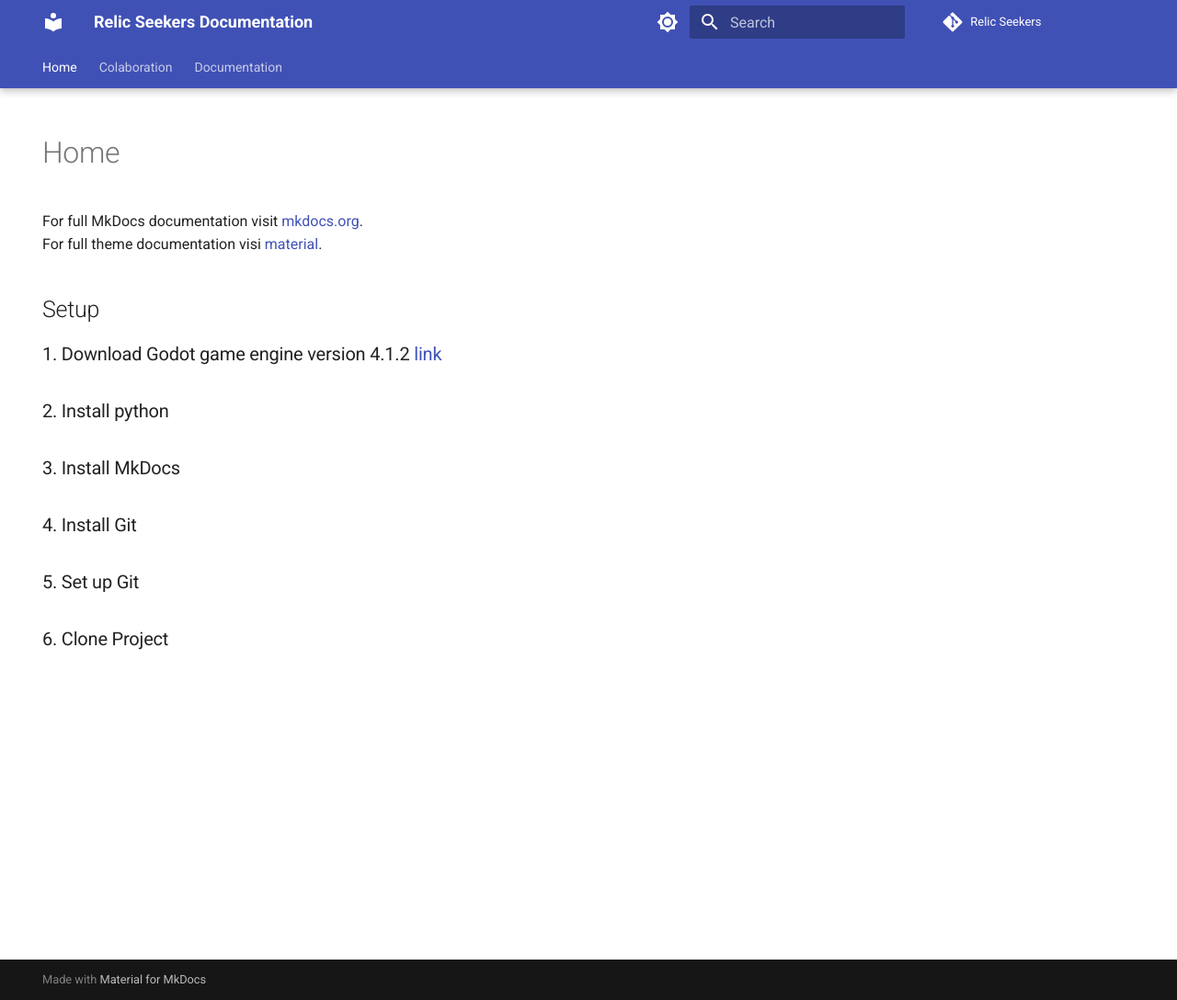
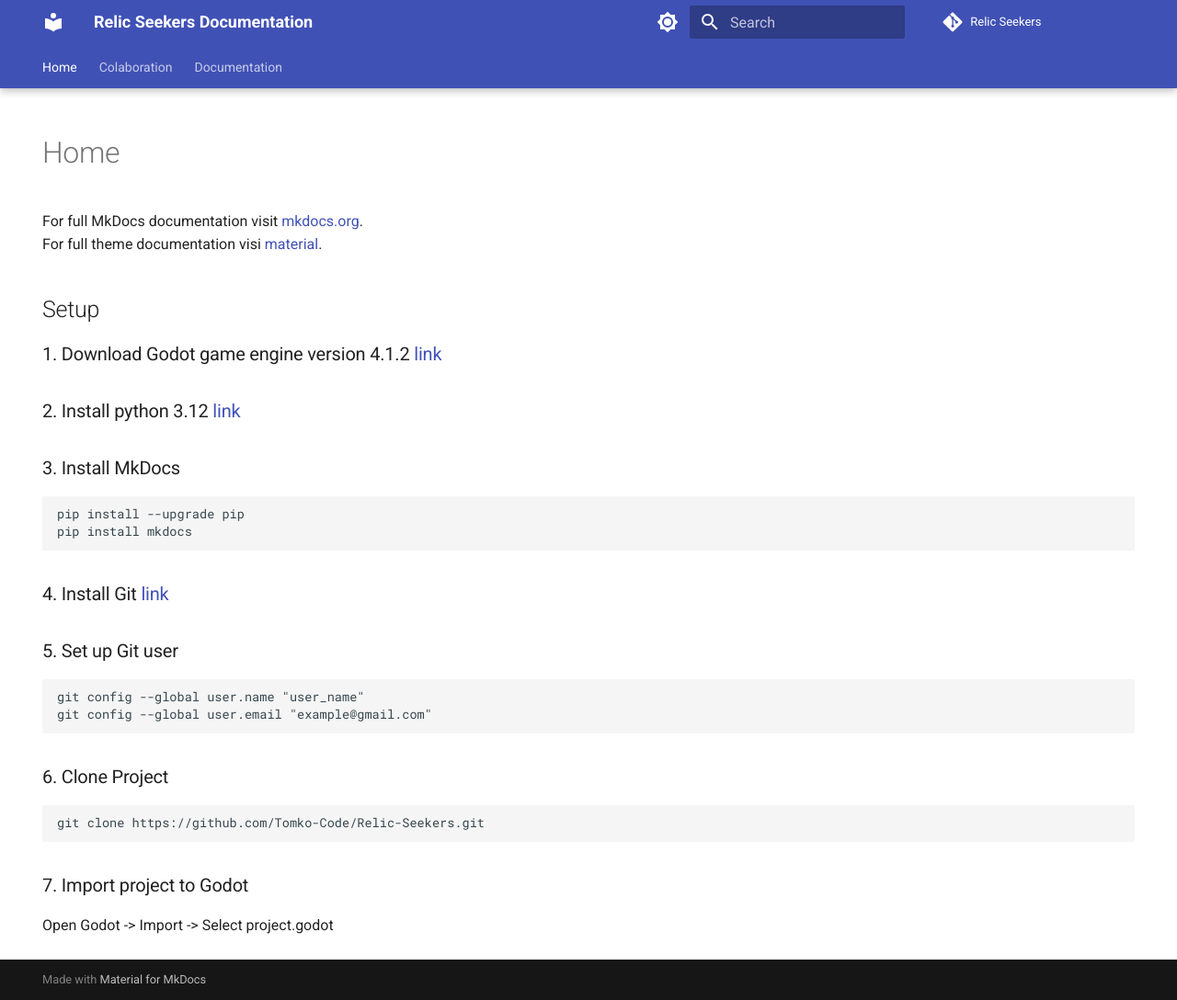
Before and after one commit to Tomko-Code/Relic-Seekers, an MkDocs documentation site: the page built from docs/index.md, in a window 1280 px wide and 1088 px high. Shown: the whole window at 92% size. Built offline with MkDocs 1.6.1 and Material for MkDocs 9.7.7, drawn with Linux system fonts in a browser that asks for light colours; comment, search, counter and statistics services are not loaded.

Commit message:
Improve setup.

````diff
--- a/docs/index.md
+++ b/docs/index.md
@@ -10,12 +10,29 @@ For full theme documentation visi [material](https://squidfunk.github.io/mkdocs-
 
 ### 1. Download Godot game engine version 4.1.2 [link](https://github.com/godotengine/godot/releases/download/4.1.2-stable/Godot_v4.1.2-stable_win64.exe.zip)
 
-### 2. Install python
+### 2. Install python 3.12 [link](https://www.python.org/ftp/python/3.12.0/python-3.12.0-amd64.exe)
 
 ### 3. Install MkDocs
 
-### 4. Install Git
+```
+pip install --upgrade pip
+pip install mkdocs
+```
 
-### 5. Set up Git
+### 4. Install Git [link](https://git-scm.com/download/win)
+
+### 5. Set up Git user
+
+```
+git config --global user.name "user_name"
+git config --global user.email "example@gmail.com"
+```
 
 ### 6. Clone Project
+
+```
+git clone https://github.com/Tomko-Code/Relic-Seekers.git
+```
+
+### 7. Import project to Godot
+Open Godot -> Import -> Select project.godot
````
